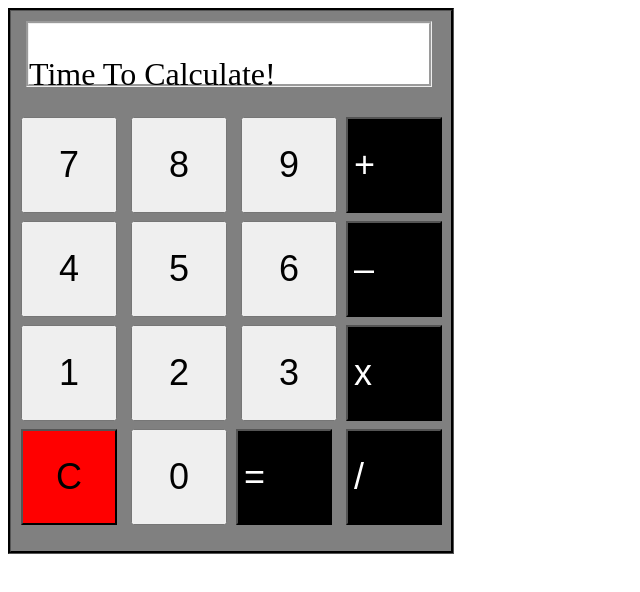
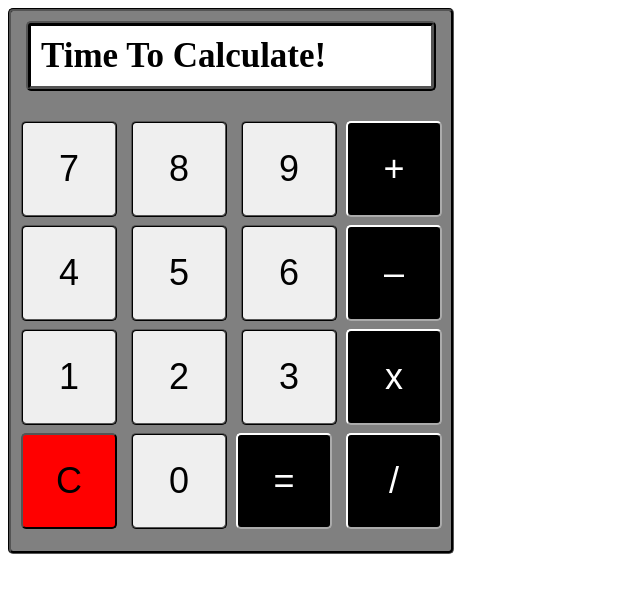
Before and after one commit to Alexawnder/calculator, a plain HTML site: page index.html in a window 1280 px wide. Shown: the whole page, without its empty margins (0-640 px from the left). Drawn offline with Linux system fonts and the light colour scheme.

Commit message:
Made some styling changes

```diff
--- a/script.js
+++ b/script.js
@@ -12,6 +12,8 @@ function clearOut(){
     number1 = null;
     number2 = null;
     sign = null;
+    equation = '';
+    shownEquation =  '';
 }
 
 function equal(){
@@ -45,7 +47,7 @@ function showNumber(number){
 }
 
 function showSign(signType){
-
+    secondNumber = 0;
     document.getElementById("result").innerHTML = sign;
     if(number1 == null){
         document.getElementById("result").innerHTML = "Input a number first.";
--- a/styles.css
+++ b/styles.css
@@ -4,12 +4,18 @@
     border-color: black;
     border-style: groove;
     background-color: gray;
+    border-radius: 5px;
 }
 
 
 .result-numbers{
-    font-size: 32px;
-    right: 0;
+    display: flex;
+    font-size: 35px;
+    font-weight: 600;
+    width: 350px;
+    height: 35px;
+    margin-top: 10px;
+    margin-left: 10px;
 }
 
 .add-sign, .minus-sign, .multiply-sign, .equal-sign, .divide-sign{
@@ -20,10 +26,13 @@
     align-items: center;
     height: 96px;
     width: 96px;
+    border-color: white;
     margin-bottom: 8px;
     margin-left: 5px;
     font-size: 36px;
-    text-align: center;
+    justify-content: center;
+    border-radius: 5px;
+
 }
 
 .display{
@@ -31,8 +40,13 @@
     height: 60px;
     margin-left: 15px;
     margin-top:10px;
-    border-style: groove;
+    border-style: ridge;
+    border-width: 5px;
+    border-color: black;
     background-color: white;
+    align-items: center;
+    border-radius: 5px;
+
 }
 
 .number{
@@ -41,6 +55,9 @@
     width: 96px;
     font-size: 36px;
     margin-left: 10px;
+    border-color: black;
+    border-style: ridge;
+    border-radius: 5px;
 }
 
 .clear-button{
@@ -49,6 +66,8 @@
     width: 96px;
     margin-left: 10px;
     background-color: red;
+    border-radius: 5px;
+    border-width: 2px;
 }
 .numpad{
     display: grid;
```
